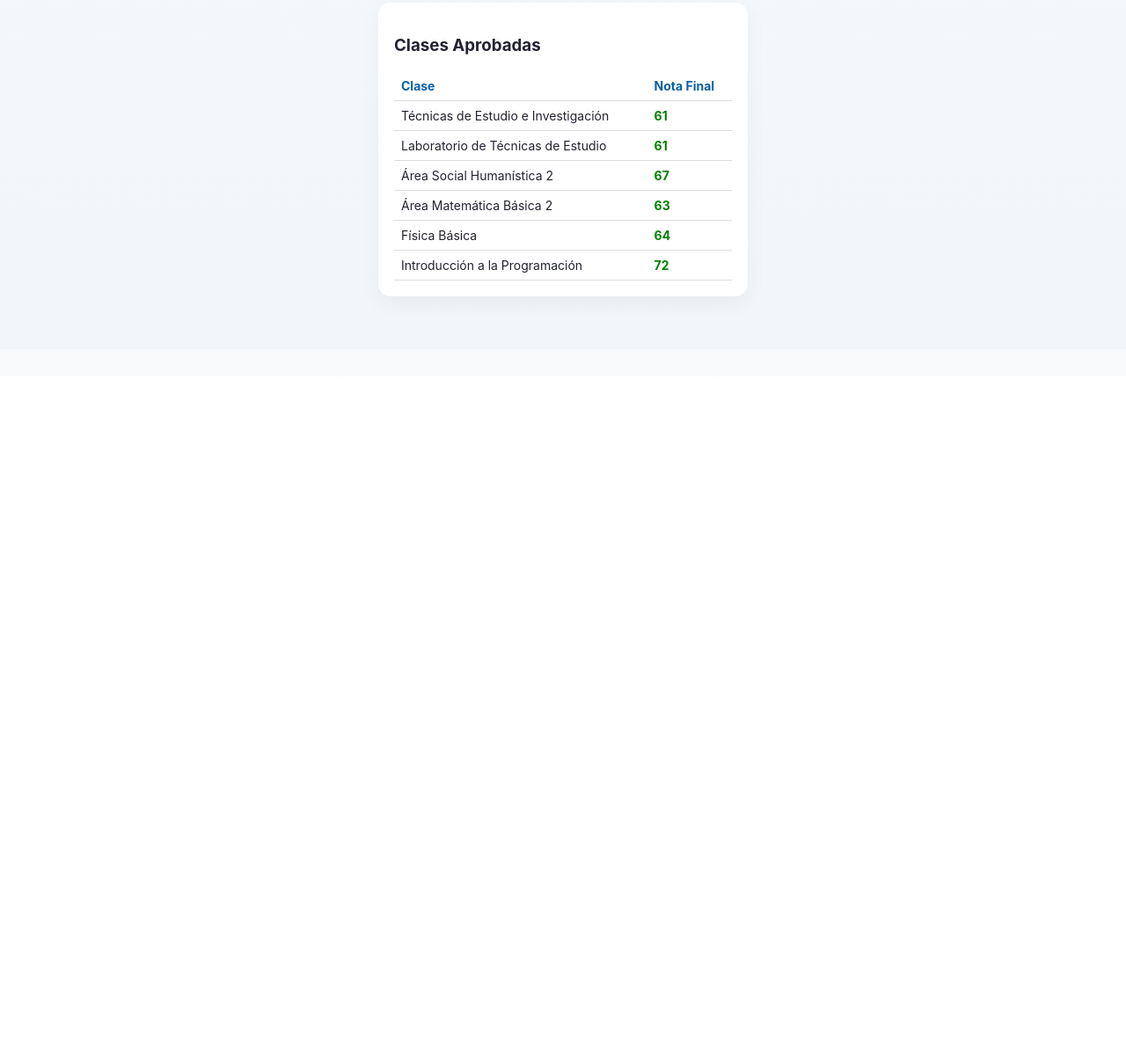
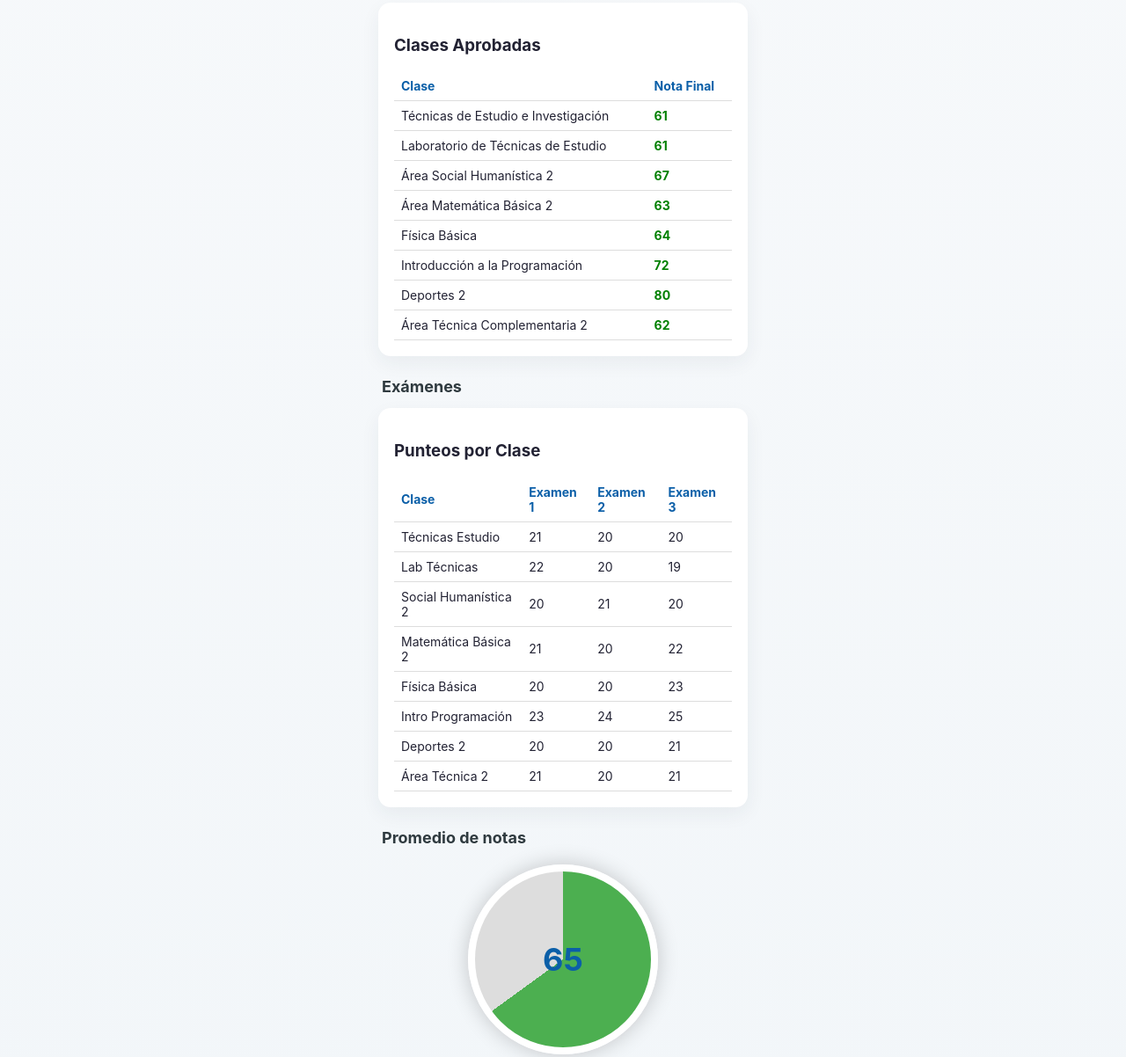
Before and after one commit to MrBlessuwu/marian-regalo, a plain HTML site: page index.html in a window 1280 px wide. Shown: the part 372-1574 px from the top of the page at 88% size. Before the commit the page ends 800 px from the top, so only its background shows below. Drawn offline with Linux system fonts and the light colour scheme.

Commit message:
Enhance menu styling and add exam sections

```diff
--- a/index.html
+++ b/index.html
@@ -71,12 +71,18 @@
       flex-direction:row;
       justify-content:center;
       gap:20px;
+      flex-wrap:wrap;
     }
     .menu a {
       text-decoration:none;
       color:#0b5fa8;
       font-weight:600;
       font-size:14px;
+      padding:6px 10px;
+      border-radius:8px;
+    }
+    .menu a:hover {
+      background:#f2f6fb;
     }
 
     .topbar{display:flex; align-items:center; justify-content:space-between; gap:12px; padding:12px; background:var(--blue); border-radius:12px; margin-top:16px;}
@@ -134,7 +140,7 @@
     </div>
     <div class="menu">
       <a href="error.html">Asignaciones</a>
-      <a href="error.html">Notas Primer Semestre</a>
+      <a href="error.html">Notas primer semestre</a>
       <a href="https://auth.ingenieria.usac.edu.gt/auth/realms/fiusac-general/protocol/openid-connect/auth?client_id=cliente-uedi2025&response_type=code&redirect_uri=https%3A%2F%2Fuedi.ingenieria.usac.edu.gt%2Fcampus%2Fadmin%2Foauth2callback.php&state=%2Fauth%2Foauth2%2Flogin.php%3Fwantsurl%3Dhttps%253A%252F%252Fuedi.ingenieria.usac.edu.gt%252Fcampus%252Fmy%252F%26sesskey%3DCGtNVpcs3a%26id%3D1&scope=openid%20profile%20email%20datos-ingenieria" target="_blank">UEDI</a>
       <a href="error.html">Académicas 1</a>
       <a href="error.html">Académicas 2</a>
@@ -172,4 +178,36 @@
         <tr><td>Área Social Humanística 2</td><td class="aprobada">67</td></tr>
         <tr><td>Área Matemática Básica 2</td><td class="aprobada">63</td></tr>
         <tr><td>Física Básica</td><td class="aprobada">64</td></tr>
-        <tr><td>Introducción a la Programación</td><td class="aprobada">72</td></
+        <tr><td>Introducción a la Programación</td><td class="aprobada">72</td></tr>
+        <tr><td>Deportes 2</td><td class="aprobada">80</td></tr>
+        <tr><td>Área Técnica Complementaria 2</td><td class="aprobada">62</td></tr>
+      </table>
+    </div>
+
+    <h2 class="section">Exámenes</h2>
+    <div class="card">
+      <h3>Punteos por Clase</h3>
+      <table>
+        <tr><th>Clase</th><th>Examen 1</th><th>Examen 2</th><th>Examen 3</th></tr>
+        <tr><td>Técnicas Estudio</td><td>21</td><td>20</td><td>20</td></tr>
+        <tr><td>Lab Técnicas</td><td>22</td><td>20</td><td>19</td></tr>
+        <tr><td>Social Humanística 2</td><td>20</td><td>21</td><td>20</td></tr>
+        <tr><td>Matemática Básica 2</td><td>21</td><td>20</td><td>22</td></tr>
+        <tr><td>Física Básica</td><td>20</td><td>20</td><td>23</td></tr>
+        <tr><td>Intro Programación</td><td>23</td><td>24</td><td>25</td></tr>
+        <tr><td>Deportes 2</td><td>20</td><td>20</td><td>21</td></tr>
+        <tr><td>Área Técnica 2</td><td>21</td><td>20</td><td>21</td></tr>
+      </table>
+    </div>
+
+    <!-- Sección de Promedio -->
+    <h2 class="section">Promedio de notas</h2>
+    <div class="promedio-circle">65</div>
+
+    <footer>
+      Centro de Cálculo e Investigación Educativa - Facultad de Ingeniería - USAC
+    </footer>
+
+  </div>
+</body>
+</html>
```
